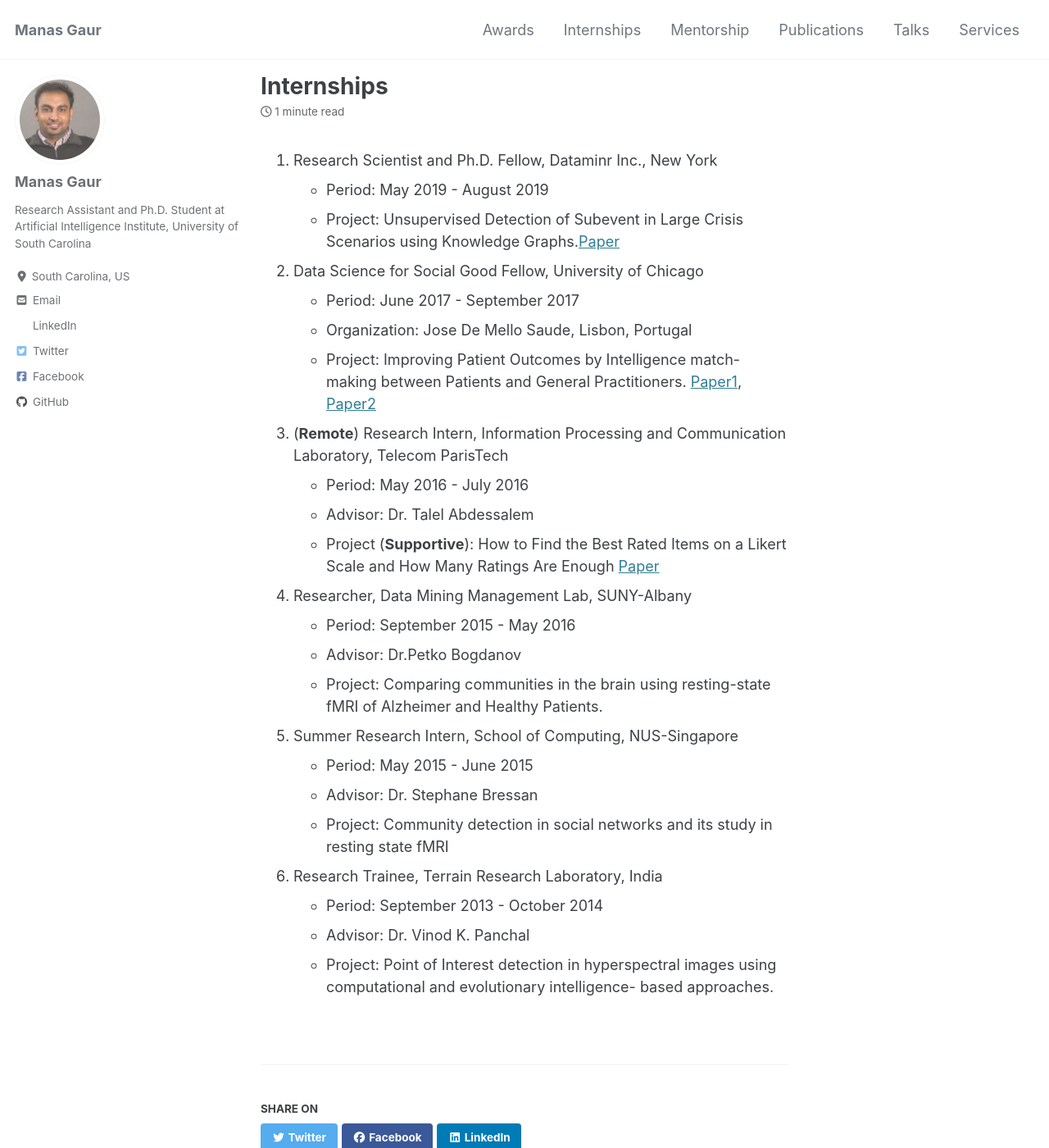
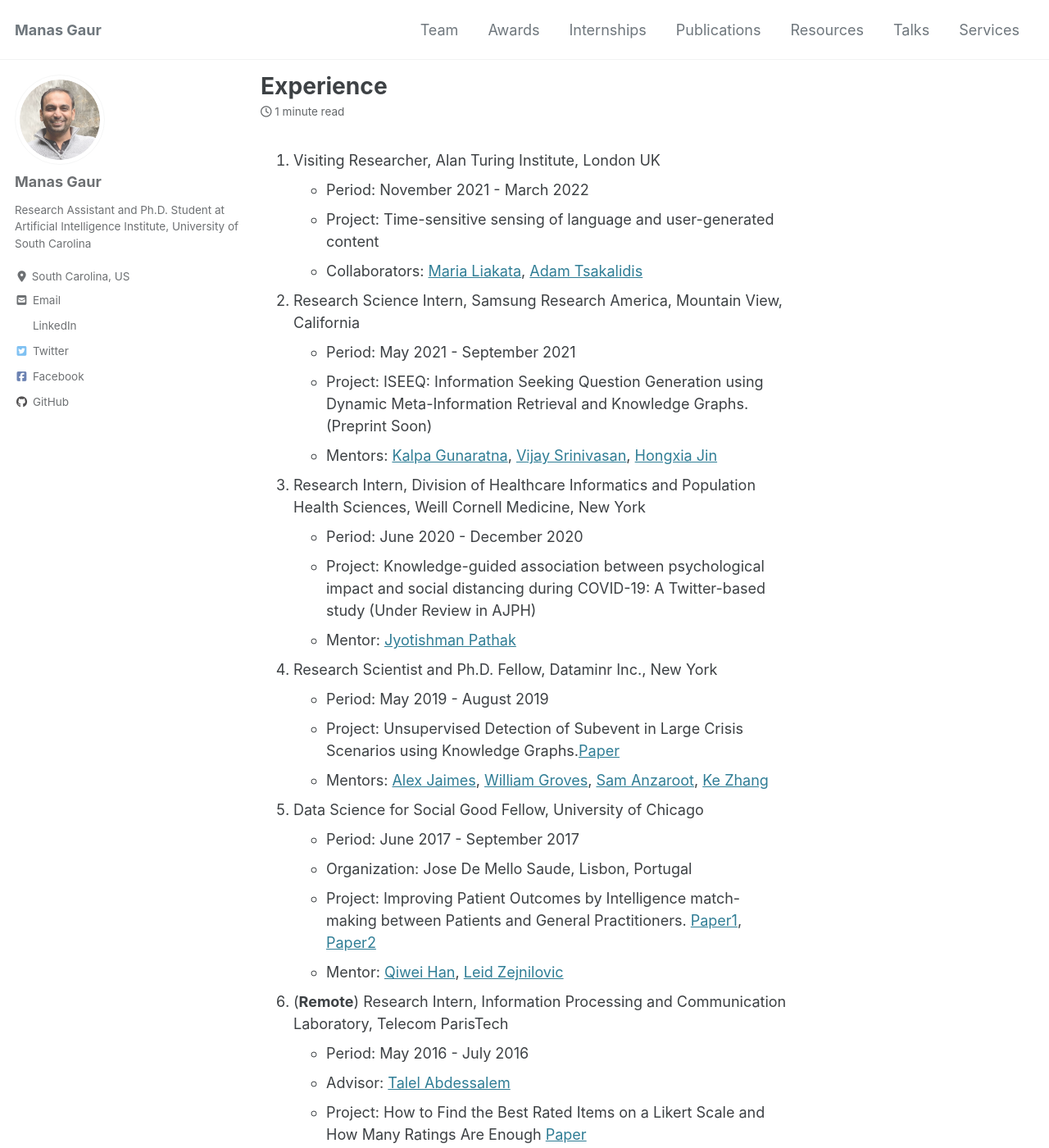
Before and after one commit to manasgaur/manasgaur.github.io, a Jekyll site: the page built from _pages/experience.md, in a window 1280 px wide and 1400 px high. Shown: the whole window at 82% size. Built offline with Jekyll 4.4.1, drawn with Linux system fonts in a browser that asks for light colours; cached includes are drawn as plain includes; nearby versions of some CDN libraries; some of the changed text lies outside the part shown.

Commit message:
update website

```diff
--- a/_data/navigation.yml
+++ b/_data/navigation.yml
@@ -1,13 +1,15 @@
 # main links
 main:
+  - title: "Team"
+    url: /mentorship/
   - title: "Awards"
     url: /awards/
   - title: "Internships"
     url: /internships/
-  - title: "Mentorship"
-    url: /mentorship/
   - title: "Publications"
     url: /publications/
+  - title: "Resources"
+    url: /resources/
   - title: "Talks"
     url: /talks/
   - title: "Services"
--- a/_pages/experience.md
+++ b/_pages/experience.md
@@ -1,36 +1,54 @@
 ---
-title: "Internships"
+title: "Experience"
 permalink: /internships/
 author_profile: true
 ---
 
-1. Research Scientist and Ph.D. Fellow, Dataminr Inc., New York
+1. Visiting Researcher, Alan Turing Institute, London UK
+    * Period: November 2021 - March 2022
+    * Project: Time-sensitive sensing of language and user-generated content
+    * Collaborators: [Maria Liakata](https://www.turing.ac.uk/people/researchers/maria-liakata), [Adam Tsakalidis](https://www.turing.ac.uk/people/researchers/adam-tsakalidis)
+
+2. Research Science Intern, Samsung Research America, Mountain View, California
+    * Period: May 2021 - September 2021
+    * Project: ISEEQ: Information Seeking Question Generation using Dynamic Meta-Information Retrieval and Knowledge Graphs. (Preprint Soon)
+    * Mentors: [Kalpa Gunaratna](https://kalpagunaratna.github.io/), [Vijay Srinivasan](https://sites.google.com/site/vijaysrini17/home), [Hongxia Jin](https://www.linkedin.com/in/hongxiajin/)
+
+3. Research Intern, Division of Healthcare Informatics and Population Health Sciences, Weill Cornell Medicine, New York
+    * Period: June 2020 - December 2020
+    * Project: Knowledge-guided association between psychological impact and social distancing during COVID-19: A Twitter-based study (Under Review in AJPH)
+    * Mentor: [Jyotishman Pathak](https://vivo.weill.cornell.edu/display/cwid-jyp2001)
+
+
+4. Research Scientist and Ph.D. Fellow, Dataminr Inc., New York
     * Period: May 2019 - August 2019
     * Project: Unsupervised Detection of Subevent in Large Crisis Scenarios using Knowledge Graphs.[Paper](https://arxiv.org/abs/1912.13332)
+    * Mentors: [Alex Jaimes](https://www.linkedin.com/in/alexjaimes/), [William Groves](https://www.linkedin.com/in/william-groves-97618219/), [Sam Anzaroot](https://www.linkedin.com/in/sam-anz/), [Ke Zhang](https://www.linkedin.com/in/kezpitt/)
 
 
-2. Data Science for Social Good Fellow, University of Chicago
+5. Data Science for Social Good Fellow, University of Chicago
     * Period: June 2017 - September 2017
     * Organization: Jose De Mello Saude, Lisbon, Portugal
     * Project: Improving Patient Outcomes by Intelligence match-making between Patients and General Practitioners. [Paper1](https://ieeexplore.ieee.org/abstract/document/8419395/), [Paper2](https://ieeexplore.ieee.org/abstract/document/8631410)
+    * Mentor: [Qiwei Han](https://qiweihan.github.io/), [Leid Zejnilovic](http://www.zejnilovic.com/)
 
-3. (__Remote__) Research Intern, Information Processing and Communication Laboratory, Telecom ParisTech
+6. (__Remote__) Research Intern, Information Processing and Communication Laboratory, Telecom ParisTech
     * Period: May 2016 - July 2016
-    * Advisor: Dr. Talel Abdessalem
-    * Project (__Supportive__): How to Find the Best Rated Items on a Likert Scale and How Many Ratings Are Enough [Paper](https://link.springer.com/chapter/10.1007%2F978-3-319-64471-4_28)
+    * Advisor: [Talel Abdessalem](https://sites.google.com/view/talel-abdessalem)
+    * Project: How to Find the Best Rated Items on a Likert Scale and How Many Ratings Are Enough [Paper](https://link.springer.com/chapter/10.1007%2F978-3-319-64471-4_28)
 
-4.  Researcher, Data Mining Management Lab, SUNY-Albany
+7.  Researcher, Data Mining Management Lab, SUNY-Albany
     * Period: September 2015 - May 2016
-    * Advisor: Dr.Petko Bogdanov
+    * Advisor: [Petko Bogdanov](https://www.albany.edu/computer-science/faculty/petko-bogdanov)
     * Project: Comparing communities in the brain using resting-state fMRI of Alzheimer and Healthy Patients.
 
-5. Summer Research Intern, School of Computing, NUS-Singapore
+8. Summer Research Intern, School of Computing, NUS-Singapore
     * Period: May 2015 - June 2015
-    * Advisor: Dr. Stephane Bressan
+    * Advisor: [Stephane Bressan](https://www.comp.nus.edu.sg/~steph/)
     * Project: Community detection in social networks and its study in resting state fMRI
 
-6. Research Trainee, Terrain Research Laboratory, India
+9. Research Trainee, Terrain Research Laboratory, India
     * Period: September 2013 - October 2014
-    * Advisor: Dr. Vinod K. Panchal
+    * Advisor: [Vinod K. Panchal](https://www.researchgate.net/profile/Vinod-Panchal-2)
     * Project: Point of Interest detection in hyperspectral images using computational and evolutionary intelligence-
 based approaches.
```
Also changed, not shown: _pages/resources.md (+0 -1 lines), images/manas.jpg, images/vamsi.jpg, 4 other files.
